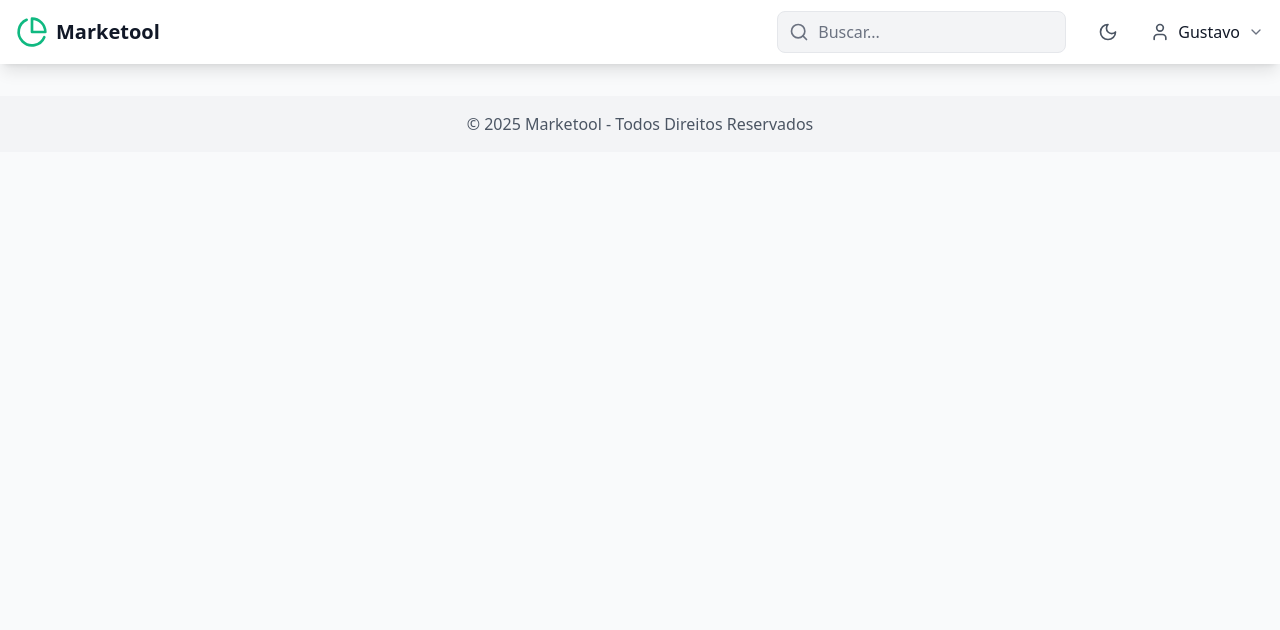
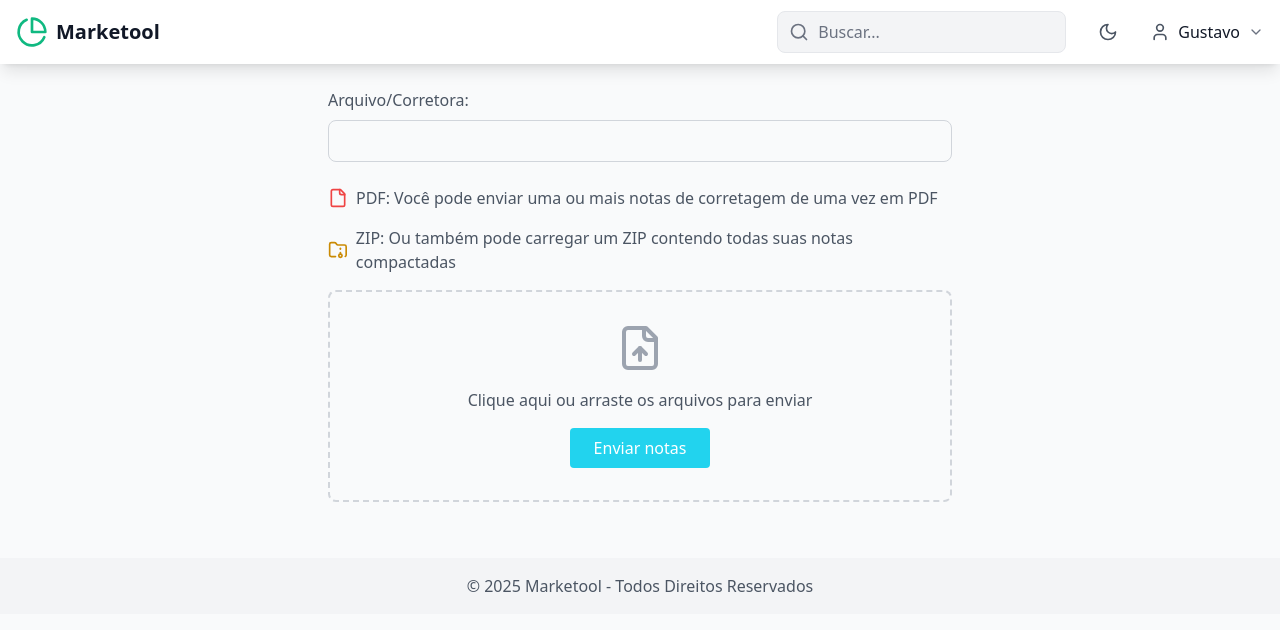
Before and after one commit to GuustavoPetry/MarkeTool, a React (Vite) app: page /notas in a window 1280 px wide. Shown: the top 630 px of the page. Built offline with nearby package versions, Linux system fonts and the light colour scheme.

Commit message:
criando rota para página 'Enviar Notas'

```diff
--- a/src/App.tsx
+++ b/src/App.tsx
@@ -3,7 +3,9 @@ import { BrowserRouter as Router, Routes, Route } from 'react-router-dom';
 import Home from './components/Home.tsx';
 import Navbar from './components/Navbar.tsx';
 import Footer from './components/Footer.tsx';
+import Notas from './components/Notas.tsx';
 import Patrimonio from './components/Patrimonio.tsx';
+import Manual from './components/Manual.tsx';
 
 function App() {
   const [isDarkMode, setIsDarkMode] = useState(false);
@@ -18,6 +20,7 @@ function App() {
           <Routes>
             <Route path="/" element={<Home />} />
             <Route path="/patrimonio" element={<Patrimonio />} />
+            <Route path="/notas" element={<Notas />} />
           </Routes>
         </div>
 
--- a/src/components/Home.tsx
+++ b/src/components/Home.tsx
@@ -14,12 +14,17 @@ function Home() {
     const navigate = useNavigate();
 
     const cards = [
-      { icon: FileText, title: 'Enviar notas', desc: 'Gerenciar documentos' },
+      { icon: FileText,
+        title: 'Enviar notas',
+        desc: 'Gerenciar documentos',
+        onClick: () => navigate('/notas')
+      },
+
       {
         icon: PieChart,
         title: 'Meu patrimônio',
         desc: 'Visualizar ativos',
-        onClick: () => navigate('/patrimonio'),
+        onClick: () => navigate('/patrimonio')
       },
       { icon: Users, title: 'Lançamentos Manuais', desc: 'Adicionar registros' },
       { icon: HelpCircle, title: 'Dúvidas comuns', desc: 'Central de ajuda' },
--- /dev/null
+++ b/src/components/Manual.tsx
@@ -0,0 +1,43 @@
+import React from 'react';
+import { Plus } from 'lucide-react';
+
+interface ManualProps {
+  onAddAsset?: () => void;
+}
+
+const Manual: React.FC<ManualProps> = ({ onAddAsset }) => {
+  return (
+    <div className="max-w-4xl mx-auto p-6">
+      <div className="text-center mb-8">
+        <h1 className="text-3xl font-bold text-gray-800 mb-4">Lançamentos Manuais</h1>
+        <p className="text-gray-600">
+          Aqui poderá fazer lançamentos e ajustes de ativos em bolsa, conta corrente, renda fixa e criptomoedas
+        </p>
+      </div>
+
+      <div className="flex justify-center mb-8">
+        <button
+          onClick={onAddAsset}
+          className="flex items-center px-6 py-2 bg-cyan-500 text-white rounded-full hover:bg-cyan-600 transition-colors"
+        >
+          <Plus className="w-5 h-5 mr-2" />
+          INCLUIR ATIVO
+        </button>
+      </div>
+
+      <div className="bg-white rounded-lg shadow overflow-hidden">
+        <div className="grid grid-cols-2 bg-emerald-400 text-white font-medium">
+          <div className="p-4">Ativo</div>
+          <div className="p-4">Categoria</div>
+        </div>
+
+        {/* Empty state message */}
+        <div className="p-8 text-center text-gray-500">
+          Nenhum lançamento manual registrado
+        </div>
+      </div>
+    </div>
+  );
+};
+
+export default Manual;
--- /dev/null
+++ b/src/components/Notas.tsx
@@ -0,0 +1,94 @@
+import React, { useState } from 'react';
+import { FileUp, File as FilePdf, FolderArchive } from 'lucide-react';
+
+interface NotasProps {
+  onFileUpload?: (files: FileList) => void;
+}
+
+const Notas: React.FC<NotasProps> = ({ onFileUpload }) => {
+  const [isDragging, setIsDragging] = useState(false);
+
+  const handleDragOver = (e: React.DragEvent) => {
+    e.preventDefault();
+    setIsDragging(true);
+  };
+
+  const handleDragLeave = () => {
+    setIsDragging(false);
+  };
+
+  const handleDrop = (e: React.DragEvent) => {
+    e.preventDefault();
+    setIsDragging(false);
+
+    const files = e.dataTransfer.files;
+    if (onFileUpload && files.length > 0) {
+      onFileUpload(files);
+    }
+  };
+
+  const handleFileSelect = (e: React.ChangeEvent<HTMLInputElement>) => {
+    const files = e.target.files;
+    if (onFileUpload && files && files.length > 0) {
+      onFileUpload(files);
+    }
+  };
+
+  return (
+    <div className="max-w-2xl mx-auto p-6">
+      <div className="mb-6">
+        <label className="block text-gray-600 mb-2">Arquivo/Corretora:</label>
+        <input
+          type="text"
+          className="w-full px-4 py-2 rounded-lg bg-gray-50 border border-gray-300 focus:outline-none focus:ring-2 focus:ring-blue-500"
+        />
+      </div>
+
+      <div className="space-y-4">
+        <div className="flex items-center text-gray-600">
+          <FilePdf className="w-5 h-5 text-red-500 mr-2" />
+          <span>PDF: Você pode enviar uma ou mais notas de corretagem de uma vez em PDF</span>
+        </div>
+
+        <div className="flex items-center text-gray-600">
+          <FolderArchive className="w-5 h-5 text-yellow-600 mr-2" />
+          <span>ZIP: Ou também pode carregar um ZIP contendo todas suas notas compactadas</span>
+        </div>
+
+        <div
+          className={`border-2 border-dashed rounded-lg p-8 text-center ${
+            isDragging ? 'border-blue-500 bg-blue-50' : 'border-gray-300'
+          }`}
+          onDragOver={handleDragOver}
+          onDragLeave={handleDragLeave}
+          onDrop={handleDrop}
+        >
+          <div className="flex flex-col items-center space-y-4">
+            <FileUp className="w-12 h-12 text-gray-400" />
+            <p className="text-gray-600">
+              Clique aqui ou arraste os arquivos para enviar
+            </p>
+            <label className="relative">
+              <button
+                className="px-6 py-2 bg-cyan-400 text-white rounded hover:bg-cyan-500 transition-colors"
+                onClick={() => document.getElementById('fileInput')?.click()}
+              >
+                Enviar notas
+              </button>
+              <input
+                id="fileInput"
+                type="file"
+                className="hidden"
+                multiple
+                accept=".pdf,.zip"
+                onChange={handleFileSelect}
+              />
+            </label>
+          </div>
+        </div>
+      </div>
+    </div>
+  );
+};
+
+export default Notas;
```
